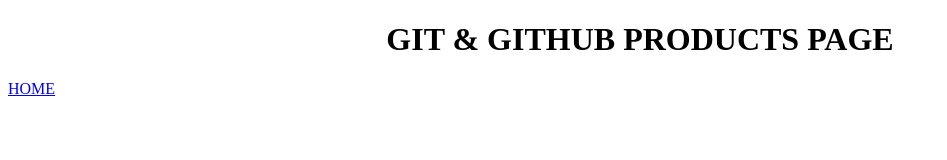
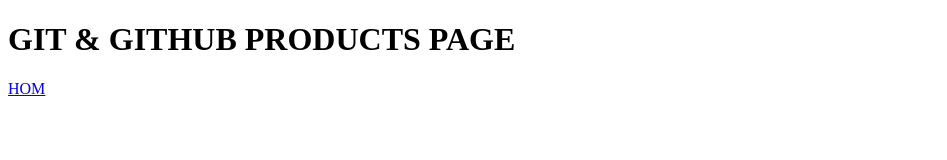
Before and after one commit to jayaparakash/githubRepo, a plain HTML site: page products.html in a window 1280 px wide. Shown: the whole page, without its empty margins (0-947 px from the left). Drawn offline with Linux system fonts and the light colour scheme.

Commit message:
second commit

```diff
--- a/products.html
+++ b/products.html
@@ -6,10 +6,10 @@
     <title>Document</title>
 </head>
 <body>
-    <center>
+
         <h1>GIT & GITHUB PRODUCTS PAGE</h1>
-    </center>
 
-    <a href="./index.html">HOME</a>
+
+    <a href="./index.html">HOM</a>
 </body>
 </html>
```
